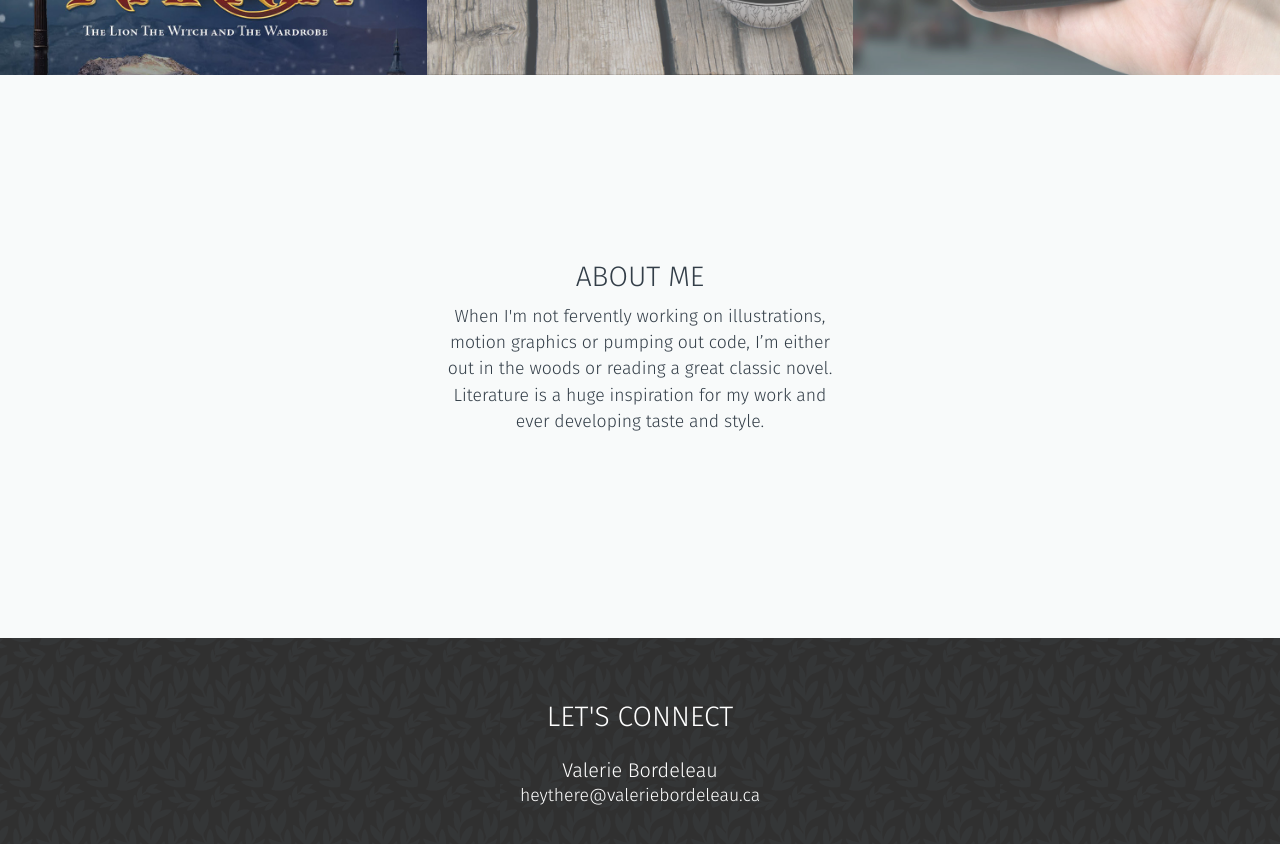
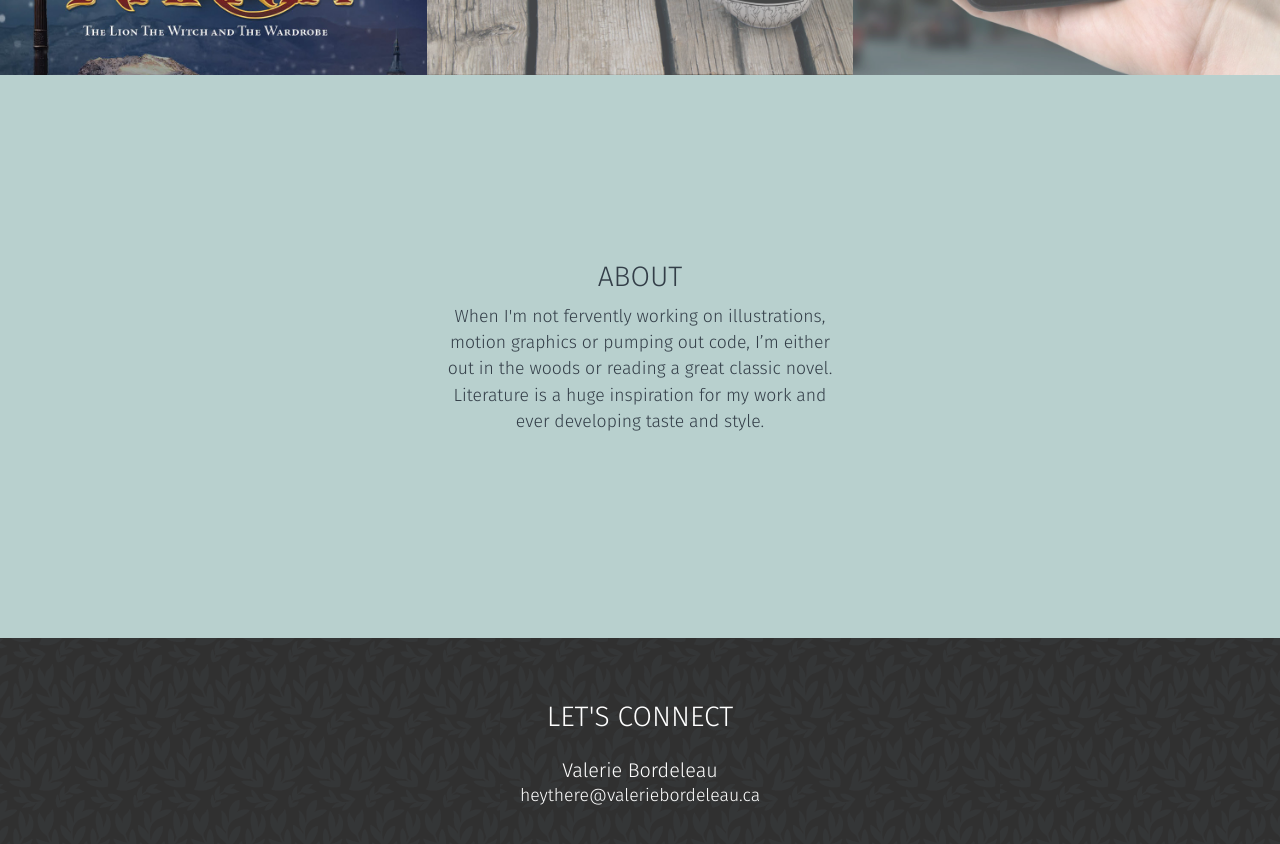
Before and after one commit to valeriebordeleau/portfolio-valerie-bordeleau, a Jekyll site: the page built from index.html, in a window 1280 px wide and 900 px high, scrolled down 2204 px. Shown: the top 844 px of the window. Built offline with Jekyll 4.4.1, drawn with Linux system fonts in a browser that asks for light colours; nearby versions of some CDN libraries; comment, search, counter and statistics services are not loaded; a style sheet for code colours, icons or effects is not loaded.

Commit message:
fix(html): unknown error with about page

```diff
--- a/index.html
+++ b/index.html
@@ -123,11 +123,11 @@
 </main>
 
 <!-- Intro Blurb -->
-   <div class="grid about gutter text-center" id="about">
+ <div class="grid intro gutter text-center" id="intro">
                 <div class="unit unit-s-1 unit-m-1 unit-l-1-3"></div>
                 <div class="unit unit-s-1 unit-m-1 unit-l-1-3">
-                    <h2 class="push-0">About Me</h2>
-                        When I'm not fervently working on illustrations, motion graphics or pumping out code, I’m either out in the woods or reading a great classic novel. Literature is a huge inspiration for my work and ever developing taste and style.</p>
+                    <h2 class="push-0">About</h2>
+                        <p>When I'm not fervently working on illustrations, motion graphics or pumping out code, I’m either out in the woods or reading a great classic novel. Literature is a huge inspiration for my work and ever developing taste and style.</p>
                 </div>
                 <div class="unit unit-s-1 unit-m-1 unit-l-1-3"></div>
             </div>
```
